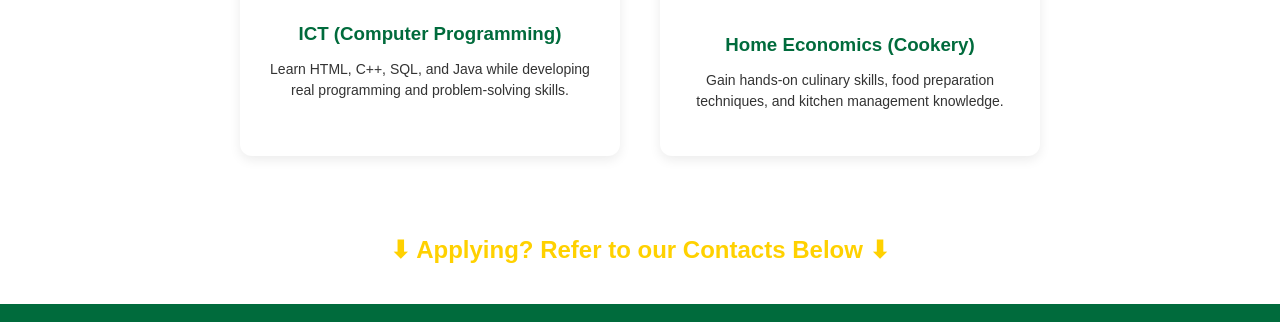
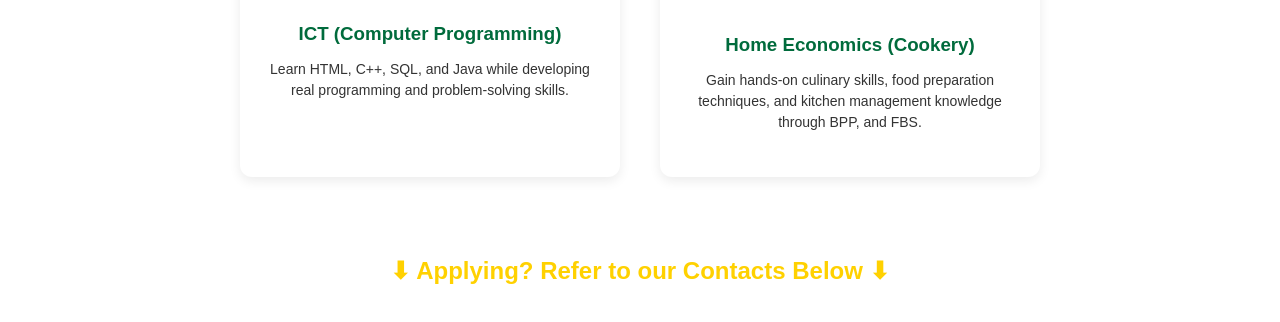
Before and after one commit to RealNrvnqsr/SNNHS.github.io, a plain HTML site: page index.html in a window 1280 px wide. Shown: the part 1160-1482 px from the top of the page. Drawn offline with Linux system fonts and the light colour scheme.

Commit message:
Update index.html

```diff
--- a/index.html
+++ b/index.html
@@ -270,7 +270,7 @@ footer{background:#006b3c;color:white;padding:40px 20px 20px;}
         <a href="offers.html?strand=he" class="strand-card">
         <img src="pngs/HElogo.png" alt="Home Economics Logo">
         <h3>Home Economics (Cookery)</h3>
-        <p>Gain hands-on culinary skills, food preparation techniques, and kitchen management knowledge.</p>
+        <p>Gain hands-on culinary skills, food preparation techniques, and kitchen management knowledge through BPP, and FBS.</p>
         </a>
 
     </div>
```
